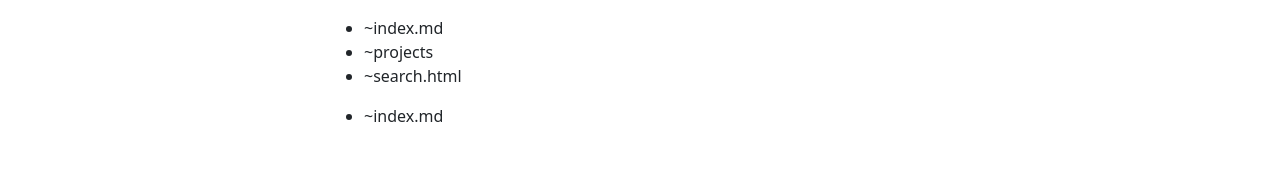
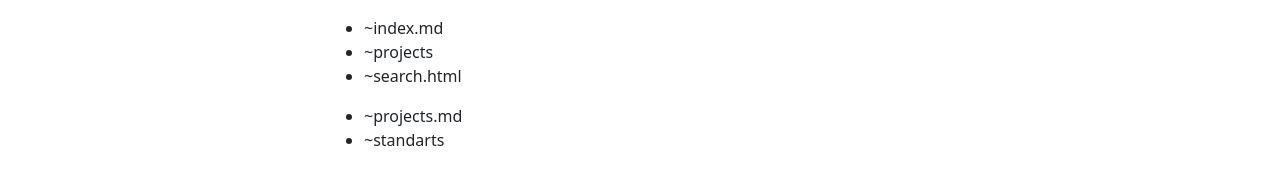
Before and after one commit to Soraxem/website-test, a Jekyll site: the page built from index.md, in a window 1280 px wide. Shown: the part 160-345 px from the top of the page. Built offline with Jekyll 4.4.1, drawn with Linux system fonts in a browser that asks for light colours.

Commit message:
Update index.md

```diff
--- a/index.md
+++ b/index.md
@@ -35,7 +35,7 @@ This is my personal website, here a huge part of my knowledge base is published.
 
 <ul>
 {%- for path in paths -%}
-	{%- if pat contains level -%}
+	{%- if path contains level -%}
 		{%- assign pat = path | remove: level | prepend: "~" -%}
 		{%- if pat contains "~" -%}
 			{%- assign dir = pat | split: "/" | first -%}
```
